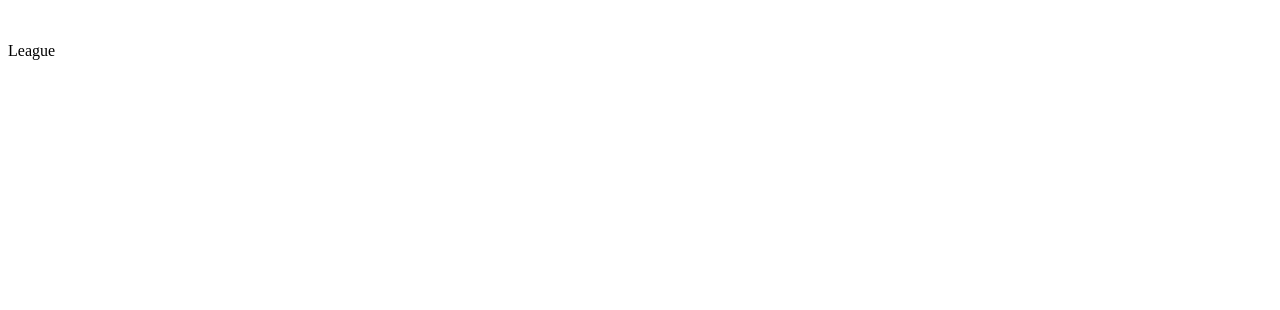
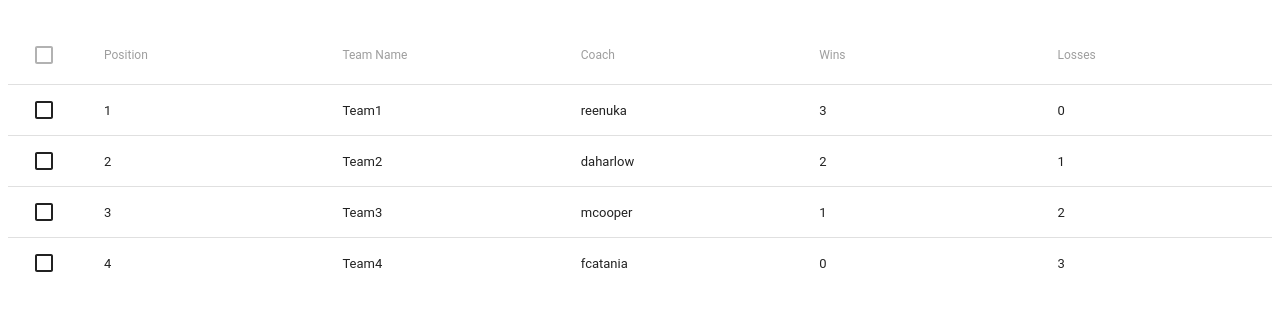
Before and after one commit to francocatania/Fant4syFourFootball, a React app: page /league in a window 1280 px wide. Shown: the top 310 px of the page. Built offline with nearby package versions, Linux system fonts and the light colour scheme; the HTML template or start-up script is replaced by a standard one.

Commit message:
(feature) league component

```diff
--- a/client/src/components/league.jsx
+++ b/client/src/components/league.jsx
@@ -1,8 +1,49 @@
 import React from 'react';
+import {
+  Table,
+  TableBody,
+  TableHeader,
+  TableHeaderColumn,
+  TableRow,
+  TableRowColumn,
+} from 'material-ui/Table';
 
-const League = () => {
+const fakeTeamsInfo = [
+  {'id': 1234, 'name': 'Team1', 'coach': 'reenuka', 'league': 1, 'wins': 3, 'losses': 0},
+  {'id': 2345, 'name': 'Team2', 'coach': 'daharlow', 'league': 1, 'wins': 2, 'losses': 1},
+  {'id': 3456, 'name': 'Team3', 'coach': 'mcooper', 'league': 1, 'wins': 1, 'losses': 2},
+  {'id': 4567, 'name': 'Team4', 'coach': 'fcatania', 'league': 1, 'wins': 0, 'losses': 3},
+]
+// Should the list of teams come from App.jsx as props ?
+// It will be faster if we keep that info as a state in the app component.
+const League = (props) => {
   return (
-    <p>League</p>
+    <Table>
+      <TableHeader>
+        <TableRow>
+          <TableHeaderColumn>Position</TableHeaderColumn>
+          <TableHeaderColumn>Team Name</TableHeaderColumn>
+          <TableHeaderColumn>Coach</TableHeaderColumn>
+          <TableHeaderColumn>Wins</TableHeaderColumn>
+          <TableHeaderColumn>Losses</TableHeaderColumn>
+        </TableRow>
+      </TableHeader>
+
+      <TableBody>
+        {fakeTeamsInfo.map( (team, index) => {
+          return (
+            <TableRow>
+              <TableRowColumn>{index + 1}</TableRowColumn>
+              <TableRowColumn>{team.name}</TableRowColumn>
+              <TableRowColumn>{team.coach}</TableRowColumn>
+              <TableRowColumn>{team.wins}</TableRowColumn>
+              <TableRowColumn>{team.losses}</TableRowColumn>
+            </TableRow>
+          )
+        })}
+      </TableBody>
+
+    </Table>
   );
 }
 
```
